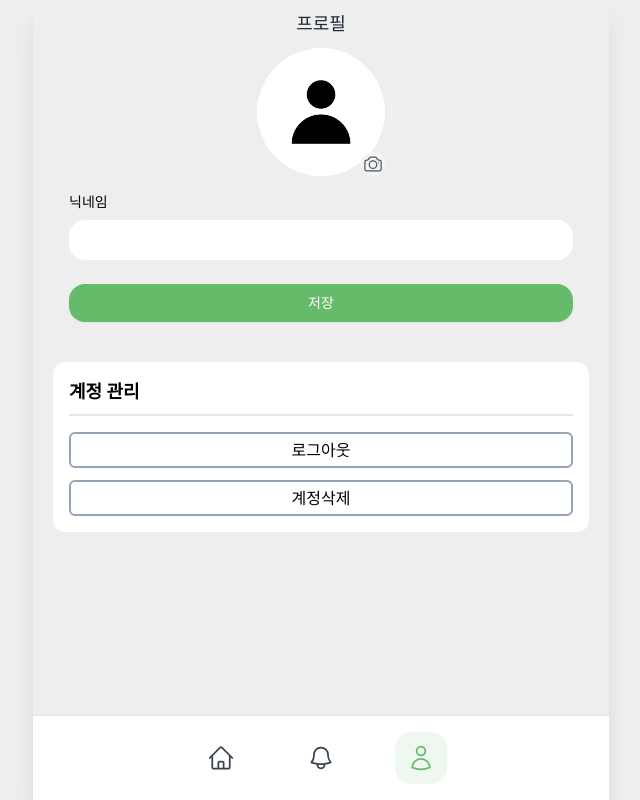
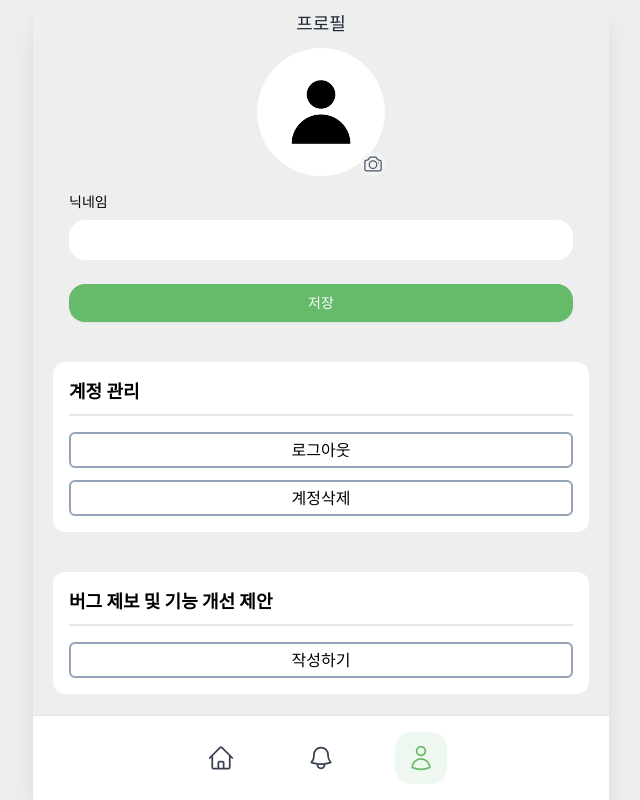
Before and after one commit to HabitPay/frontend, a Next.js app: page /profile in a window 1280 px wide. Shown: the whole page, without its empty margins (319-959 px from the left). Built offline with nearby package versions, Linux system fonts and the light colour scheme; no server answers; sample sign-in values are in the browser's storage.

Commit message:
✨ feat: 버그 제보 및 기능 개선 제안 버튼 추가 #99

```diff
--- a/src/app/profile/page.tsx
+++ b/src/app/profile/page.tsx
@@ -20,6 +20,7 @@ import withAuth from "../components/withAuth";
 import ConfirmModal from "../components/confirmModal";
 import Frame from "../components/frame";
 import { IProfileDTO } from "@/types/member";
+import Link from "next/link";
 
 interface IForm {
   nickname: string;
@@ -315,6 +316,18 @@ const Page = () => {
             </button>
           </div>
         </div>
+        <div className="w-full px-4 pt-4 bg-white rounded-xl">
+          <div className="pb-2 text-lg font-bold">
+            버그 제보 및 기능 개선 제안
+          </div>
+          <div className="flex flex-col items-center py-4 space-y-3 border-t-2">
+            <button className="w-full py-1 border-2 rounded-md border-slate-400">
+              <Link href="https://forms.gle/mHAKjiG51eEsZqMx5" target="_blank">
+                작성하기
+              </Link>
+            </button>
+          </div>
+        </div>
       </div>
     </Frame>
   );
```
